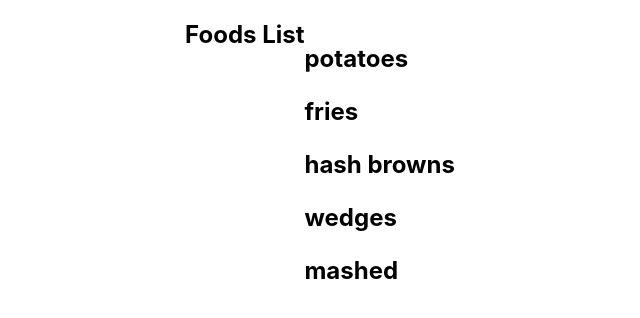
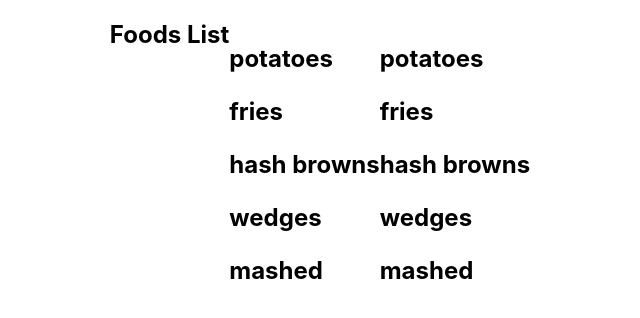
Before and after one commit to jenhurd8/reactDrills2, a React (Create React App) app: page / in a window 1280 px wide. Shown: the top 318 px of the page, without its empty margins (320-960 px from the left). Built offline with nearby package versions, Linux system fonts and the light colour scheme.

Commit message:
Added header

```diff
--- a/src/App.js
+++ b/src/App.js
@@ -16,6 +16,7 @@ class App extends Component {
       <div style={{ display: "flex", justifyContent: "center" }}>
         <h2>Foods List</h2>
         <h2>{myArray}</h2>
+        <h2>{myArray}</h2>
       </div>
     );
   }
```
